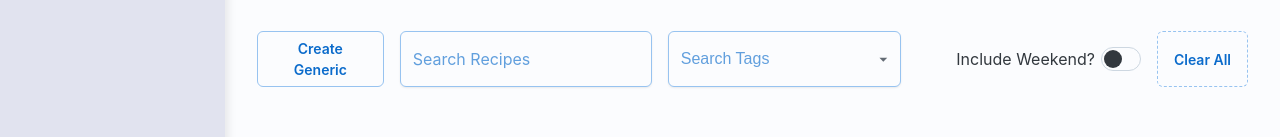
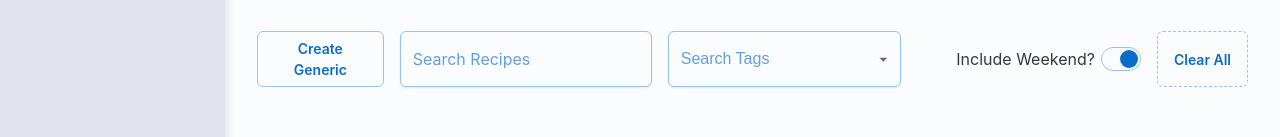
Before and after one commit to jangers1/meal-planning, a React (Vite) app: page /meal-plan in a window 1280 px wide. Shown: the part 384-521 px from the top of the page. Built offline with nearby package versions, Linux system fonts and the light colour scheme; a web font is replaced by a local one.

Commit message:
Wired up switch to toggle showing weekend or not

```diff
--- a/src/features/meal-plan/MealPlan.tsx
+++ b/src/features/meal-plan/MealPlan.tsx
@@ -1,4 +1,5 @@
 import {Box, Sheet, Tab, TabList, TabPanel, Tabs} from '@mui/joy';
+import {useState} from 'react';
 import WeekPlan from "./components/week_plan/WeekPlan.tsx";
 import SearchComponents from "./components/week_plan/SearchComponents.tsx";
 import EditComponents from "./components/week_plan/EditComponents.tsx";
@@ -7,6 +8,7 @@ import OpenInNewIcon from '@mui/icons-material/OpenInNew';
 import SaveIcon from '@mui/icons-material/Save';
 
 function MealPlan() {
+    const [includeWeekend, setIncludeWeekend] = useState(true);
 
     return (
         <Sheet
@@ -25,7 +27,7 @@ function MealPlan() {
                     <Tab color={'neutral'}>Month Overview</Tab>
                 </TabList>
                 <TabPanel value={0} sx={{p: 0}}>
-                    <WeekPlan/>
+                    <WeekPlan includeWeekend={includeWeekend}/>
                     <Box
                         sx={{
                             display: 'flex',
@@ -35,7 +37,10 @@ function MealPlan() {
                         }}
                     >
                         <SearchComponents/>
-                        <EditComponents/>
+                        <EditComponents
+                            includeWeekend={includeWeekend}
+                            onToggleWeekend={setIncludeWeekend}
+                        />
                     </Box><Box
                     sx={{
                         display: 'flex',
--- a/src/features/meal-plan/components/week_plan/EditComponents.tsx
+++ b/src/features/meal-plan/components/week_plan/EditComponents.tsx
@@ -1,7 +1,12 @@
 import {Button, Stack, Switch} from "@mui/joy";
 import Typography from "@mui/joy/Typography";
 
-function EditComponents() {
+interface EditComponentsProps {
+    includeWeekend: boolean;
+    onToggleWeekend: (value: boolean) => void;
+}
+
+function EditComponents({includeWeekend, onToggleWeekend}: EditComponentsProps) {
     return (
         <>
             <Stack
@@ -14,6 +19,8 @@ function EditComponents() {
                         <Switch
                             size={'lg'}
                             variant={'outlined'}
+                            checked={includeWeekend}
+                            onChange={(event) => onToggleWeekend(event.target.checked)}
                         />
                     }
                 >
--- a/src/features/meal-plan/components/week_plan/WeekPlan.tsx
+++ b/src/features/meal-plan/components/week_plan/WeekPlan.tsx
@@ -2,10 +2,17 @@ import Stack from '@mui/joy/Stack';
 import Box from '@mui/joy/Box';
 import Typography from '@mui/joy/Typography';
 
-const DAYS_OF_WEEK = ['Monday', 'Tuesday', 'Wednesday', 'Thursday', 'Friday', 'Saturday', 'Sunday'];
+const ALL_DAYS = ['Monday', 'Tuesday', 'Wednesday', 'Thursday', 'Friday', 'Saturday', 'Sunday'];
+const WEEKDAYS_ONLY = ['Monday', 'Tuesday', 'Wednesday', 'Thursday', 'Friday'];
 const MEAL_TYPES = ['Breakfast', 'Lunch', 'Dinner'];
 
-export default function WeekPlan() {
+interface WeekPlanProps {
+    includeWeekend: boolean;
+}
+
+export default function WeekPlan({includeWeekend}: WeekPlanProps) {
+    const daysToShow = includeWeekend ? ALL_DAYS : WEEKDAYS_ONLY;
+
     return (
         <Box sx={{
             mt: 2,
@@ -14,10 +21,10 @@ export default function WeekPlan() {
             backgroundColor: 'var(--primary-color)',
             borderRadius: 'var(--border-radius)',
             display: 'grid',
-            gridTemplateColumns: 'repeat(7, 1fr)',
+            gridTemplateColumns: `repeat(${daysToShow.length}, 1fr)`,
             gap: 2
         }}>
-                {DAYS_OF_WEEK.map((day) => (
+            {daysToShow.map((day) => (
                 <Box
                     key={day}
                     sx={{
```
Lines whose indentation alone changed are shown as unchanged.
